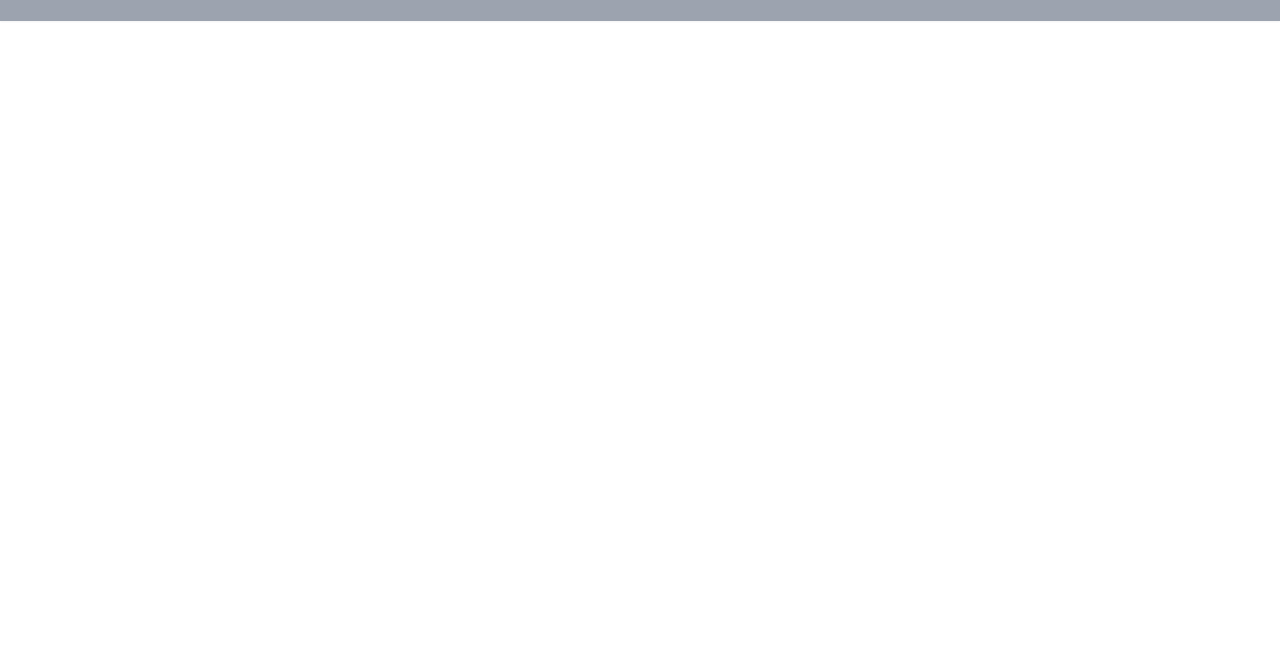
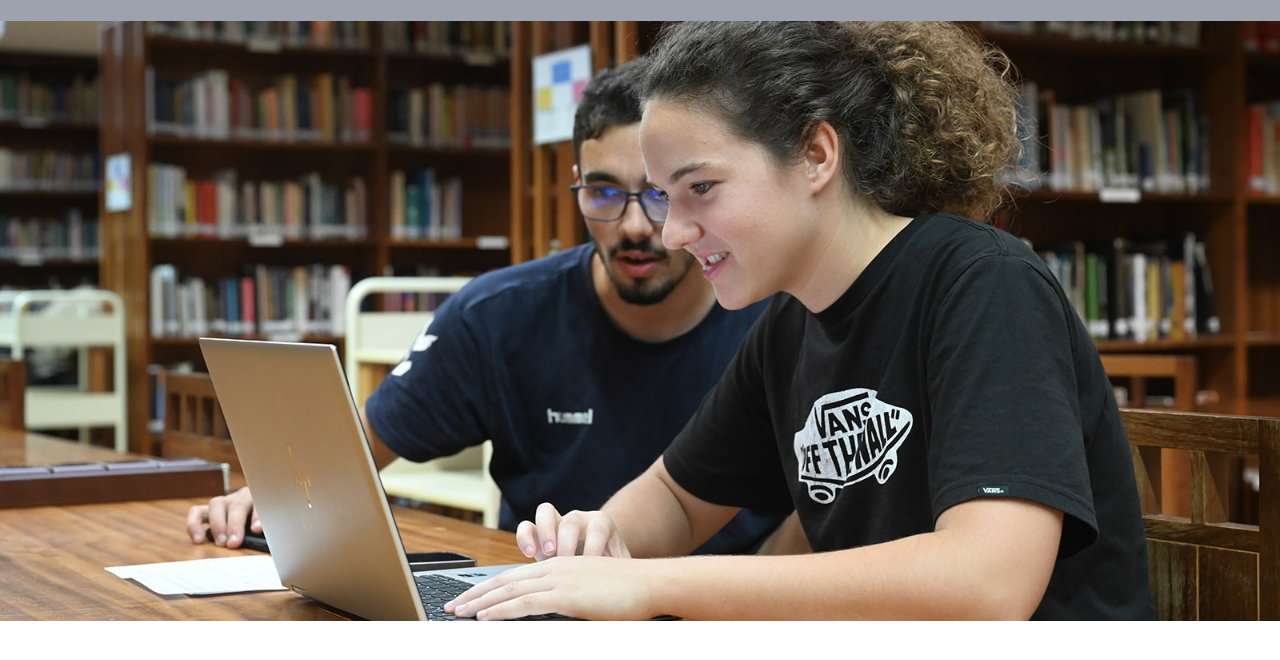
Before and after one commit to tavongamatikiti/uporto, a website: page public/index.html in a window 1280 px wide. Shown: the part 112-772 px from the top of the page. Drawn offline with nearby package versions, Linux system fonts and the light colour scheme.

Commit message:
added mock hero section

```diff
--- a/public/index.html
+++ b/public/index.html
@@ -192,6 +192,17 @@
     </div>
     <!--    Navbar-->
 
+    <!--    Slide hero-->
+    <div class="relative w-full h-56 md:h-[600px] overflow-hidden">
+      <img
+        src="./assets/estudantes-biblioteca-fadeup-2024.format-jpeg.jpg"
+        class="block w-full h-full object-cover"
+        alt="Students studying in the library"
+        loading="lazy"
+      />
+    </div>
+    <!--    Slide hero-->
+
     <script src="./index.js"></script>
   </body>
 </html>
```
